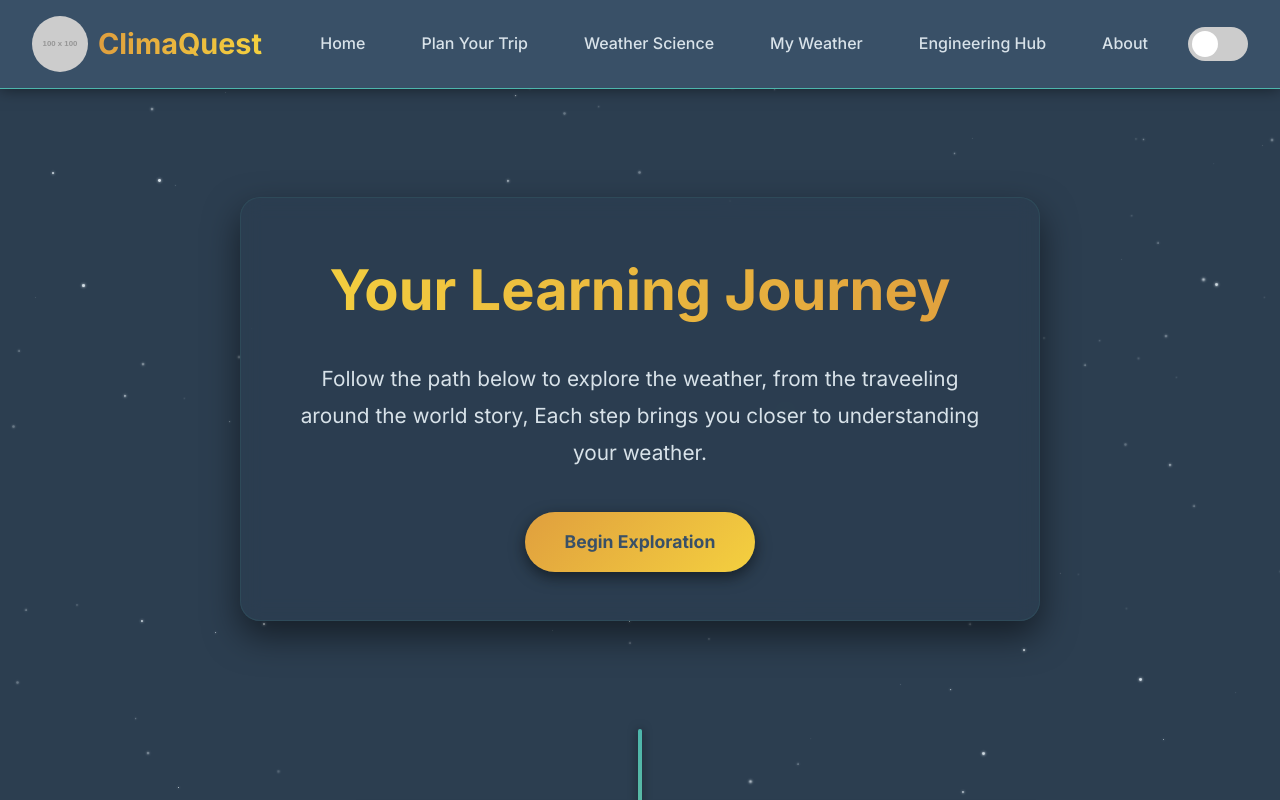
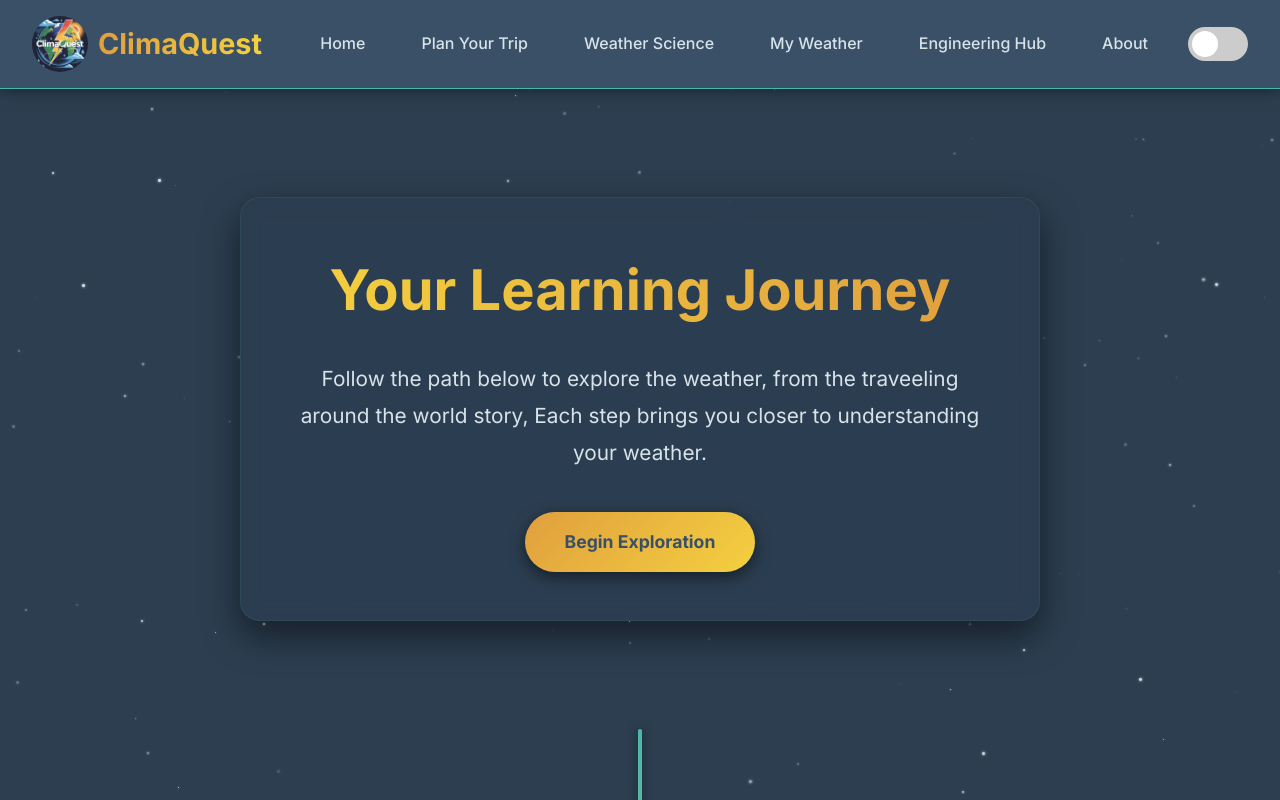
Before and after one commit to Mariam-Sameh17/ClimaQuest, a plain HTML site: page TeachYourChild.html in a window 1280 px wide. Shown: the top 800 px of the page. Drawn offline with Linux system fonts and the light colour scheme; placeholder pictures from the web are drawn by us.

Commit message:
Update TeachYourChild.html

```diff
--- a/TeachYourChild.html
+++ b/TeachYourChild.html
@@ -718,7 +718,7 @@
     <!-- Header -->
     <header>
       <div class="logo">
-        <img src="https://placehold.co/100x100/2c3e50/d8e2e9?text=CQ" class="img" alt="ClimaQuest Logo" />
+        <img src="pics/Logo.jpg" class="img" alt="ClimaQuest Logo" />
         <h1>ClimaQuest</h1>
       </div>
       <nav>
```
